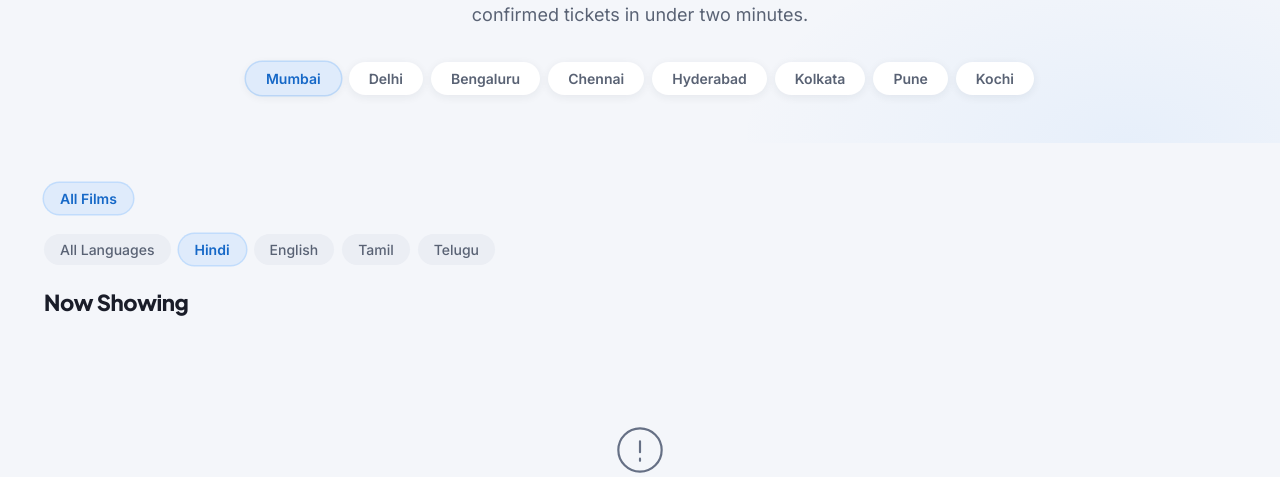
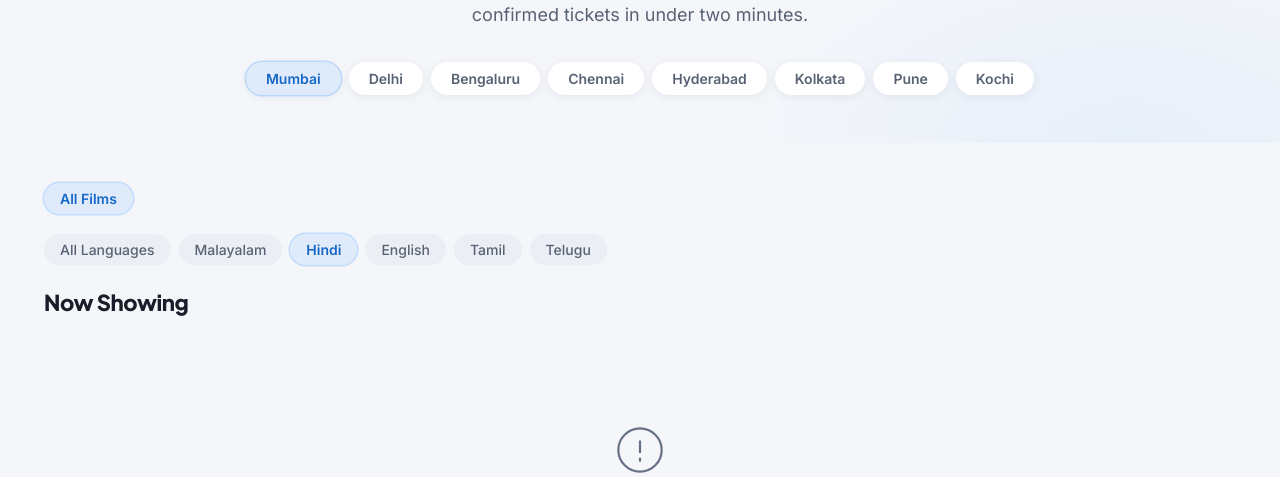
Before and after one commit to rijinpunthala007-dot/cinebokk, a Django app: page /?language=Hindi in a window 1280 px wide. Shown: the part 381-858 px from the top of the page. Run offline with Django 5.2, Linux system fonts and the light colour scheme.

Commit message:
feat: add Malayalam language filter chip to the homepage

```diff
--- a/templates/movies/home.html
+++ b/templates/movies/home.html
@@ -38,6 +38,7 @@
     <!-- Language filters -->
     <div class="filter-bar" id="langFilter" role="group" aria-label="Language filters">
       <button class="chip active" data-lang="" aria-pressed="true">All Languages</button>
+      <button class="chip" data-lang="Malayalam" aria-pressed="false">Malayalam</button>
       <button class="chip" data-lang="Hindi" aria-pressed="false">Hindi</button>
       <button class="chip" data-lang="English" aria-pressed="false">English</button>
       <button class="chip" data-lang="Tamil" aria-pressed="false">Tamil</button>
```
